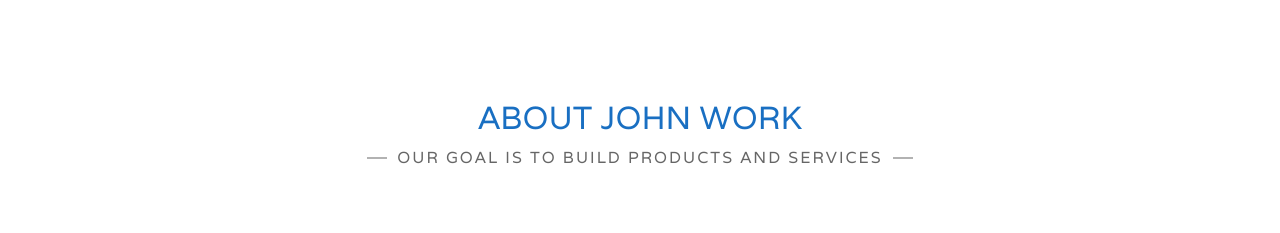
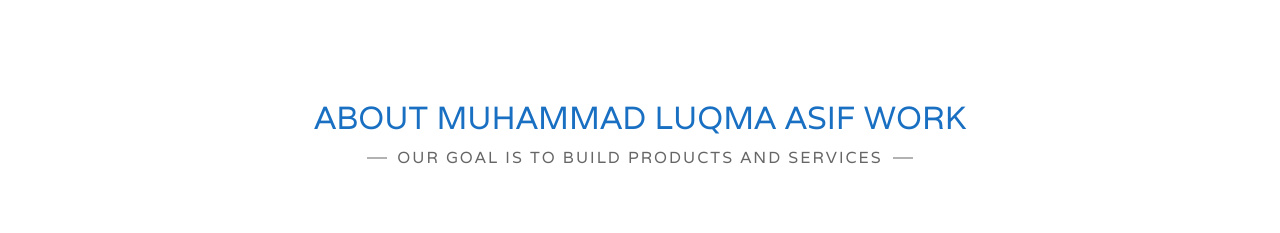
Before and after one commit to LuqmanAsif/MyProfile, a plain HTML site: page index.html in a window 1280 px wide. Shown: the part 1959-2192 px from the top of the page. Drawn offline with nearby package versions, Linux system fonts and the light colour scheme.

Commit message:
Update
s

```diff
--- a/index.html
+++ b/index.html
@@ -170,7 +170,7 @@
         <!-- About section -->
         <section class="site-section section-about text-center" id="about">
             <div class="container">
-                <h2>ABOUT John WORK</h2>
+                <h2>ABOUT Muhammad Luqma Asif WORK</h2>
                 <p class="section-subtitle"><span>Our goal is to build products and services</span></p>
                 <div class="row">
                     <div class="col-sm-3 col-xs-6">
```
